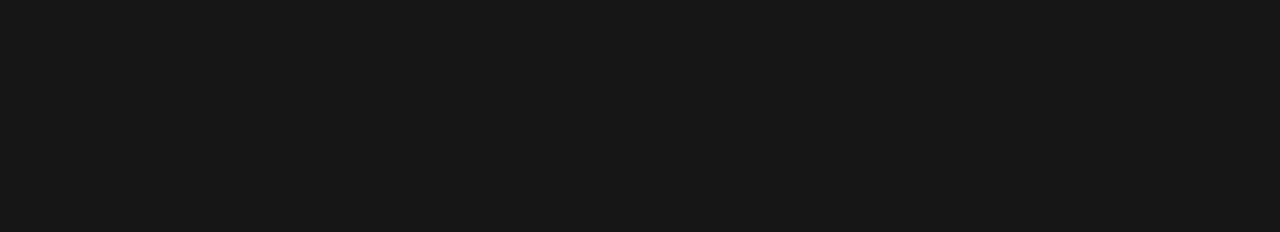
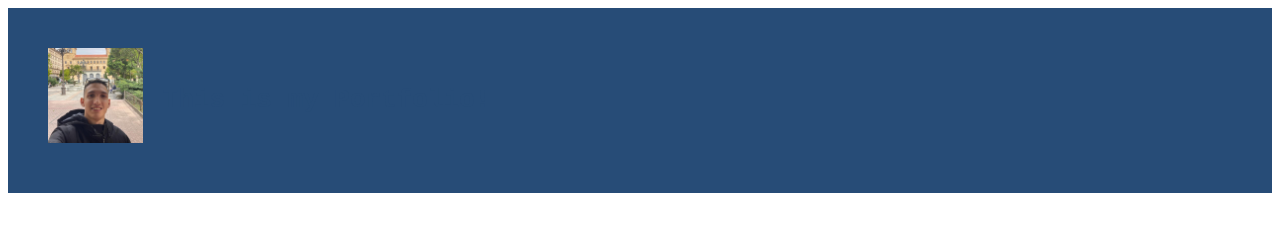
Before and after one commit to araujomigueel/araujomigueel.github.io, a plain HTML site: page index.html in a window 1280 px wide. Drawn offline with Linux system fonts and the light colour scheme.

Commit message:
primeiros ajustes

```diff
--- a/index.html
+++ b/index.html
@@ -1,5 +1,5 @@
 <!DOCTYPE html>
-<html lang="en">
+<html lang="pt-BR">
 <head>
     <meta charset="UTF-8">
     <meta name="viewport" content="width=device-width, initial-scale=1.0">
@@ -7,14 +7,34 @@
 
     <style>
         body{
-            background-color: rgb(22,22,22);
+            color: #274C77;
+        }
+
+        #maininfo{
+            padding: 40px 40px;
+            background-color: #274C77;
+            display: flex;
+        }
+
+        #maininfo img{
+            width: 8%;
+            height: 8%;
+        }
+
+        #maininfo h1{
+            padding: 20px 20px;
+            justify-content: center;
+            font-family: monospace;
         }
     </style>
 </head>
 
 <body>
-    <div>
-
+    <div id="maininfo">
+        <img src="data/mainphoto.jpg" alt="My user photo">
+        <h1>
+            This is my Portfolio!
+        </h1>
     </div>
 </body>
 </html>
```
Also changed, not shown: data/mainphoto.jpg (added).
